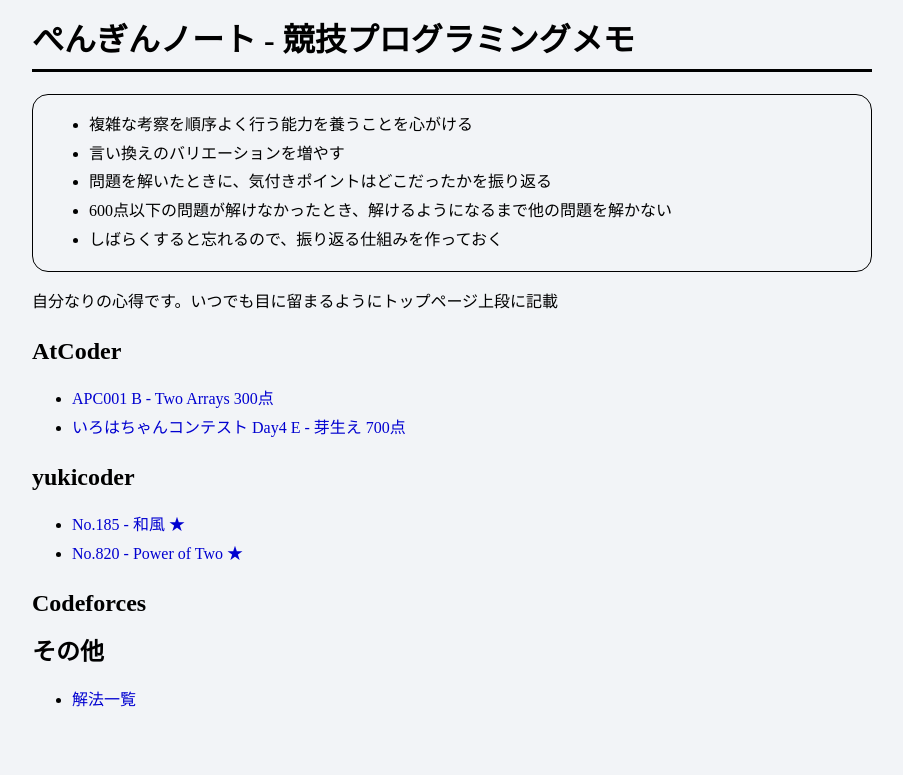
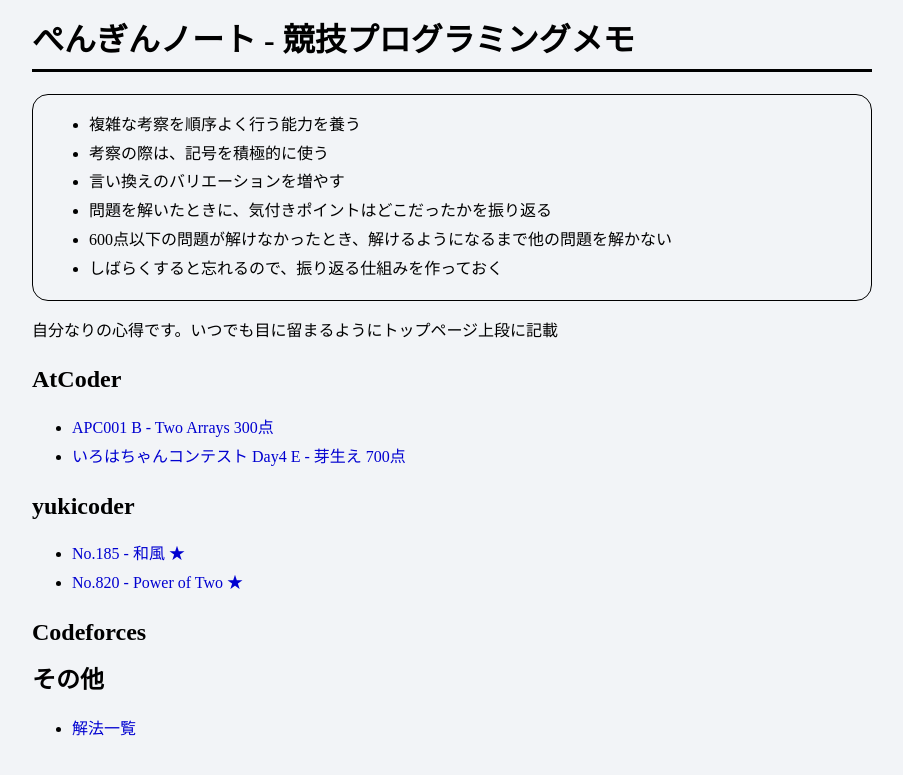
Before and after one commit to penguinshunya/penguinshunya.github.io, a Jekyll site: the page built from index.html, in a window 1280 px wide. Shown: the top 775 px of the page, without its empty margins (188-1091 px from the left). Built offline with Jekyll 4.4.1, drawn with Linux system fonts in a browser that asks for light colours.

Commit message:
add kokoroe

```diff
--- a/index.html
+++ b/index.html
@@ -4,7 +4,8 @@
 ---
 <div class="block">
   <ul style="margin:0;">
-    <li>複雑な考察を順序よく行う能力を養うことを心がける</li>
+    <li>複雑な考察を順序よく行う能力を養う</li>
+    <li>考察の際は、記号を積極的に使う</li>
     <li>言い換えのバリエーションを増やす</li>
     <li>問題を解いたときに、気付きポイントはどこだったかを振り返る</li>
     <li>600点以下の問題が解けなかったとき、解けるようになるまで他の問題を解かない</li>
```
